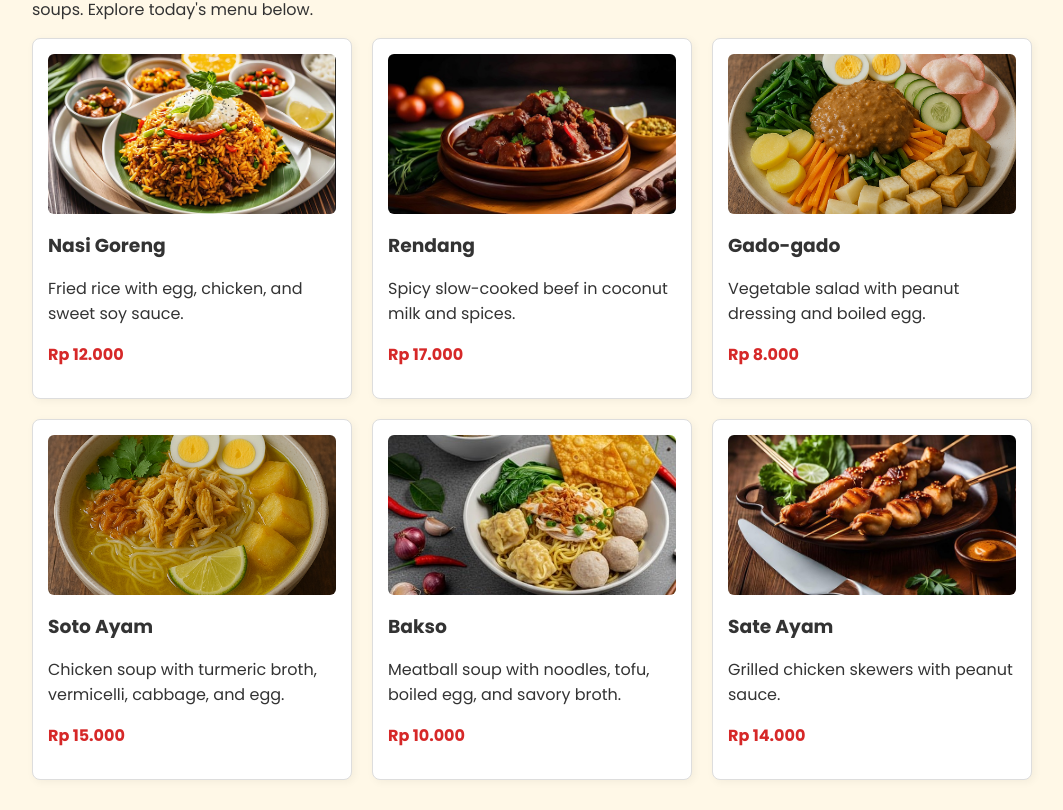
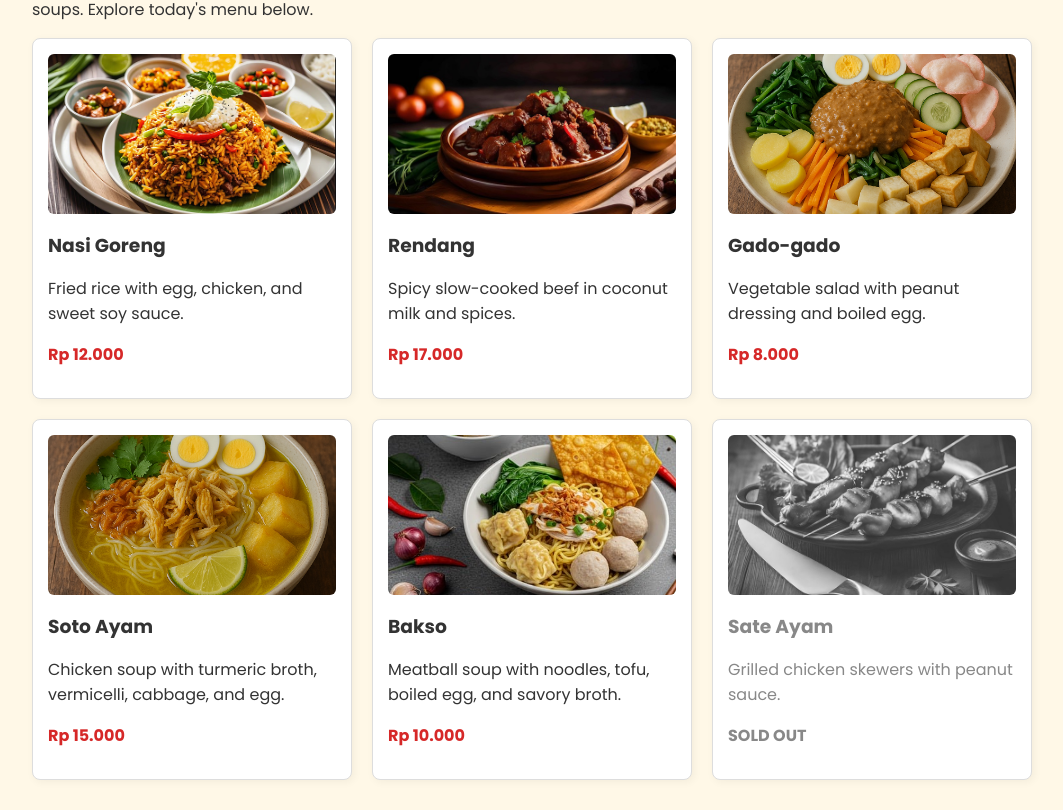
Before and after one commit to argus1995/indonesian-resto, a React (Vite) app: page / in a window 1280 px wide. Shown: the part 317-1127 px from the top of the page, without its empty margins (108-1171 px from the left). Built offline with nearby package versions, Linux system fonts and the light colour scheme.

Commit message:
style(menu): add style to sold out menu with grayscale

```diff
--- a/src/App.css
+++ b/src/App.css
@@ -108,3 +108,16 @@ main {
   font-weight: bold;
   color: #d62828;
 }
+
+.menu-item.sold-out {
+  color: #888;
+}
+
+.menu-item.sold-out img {
+  filter: grayscale();
+  opacity: 0.8;
+}
+
+.menu-item p.price.sold-out {
+  color: #888;
+}
--- a/src/App.jsx
+++ b/src/App.jsx
@@ -109,11 +109,13 @@ function MenuCard({ menuData }) {
   });
 
   return (
-    <div className="menu-item">
+    <div className={`menu-item ${menuData.soldOut ? "sold-out" : ""}`}>
       <img src={menuData.image} alt={menuData.name} />
       <h3>{menuData.name}</h3>
       <p>{menuData.description}</p>
-      <p className="price">{price}</p>
+      <p className={`price ${menuData.soldOut ? "sold-out" : ""}`}>
+        {menuData.soldOut ? "SOLD OUT" : price}
+      </p>
     </div>
   );
 }
```
